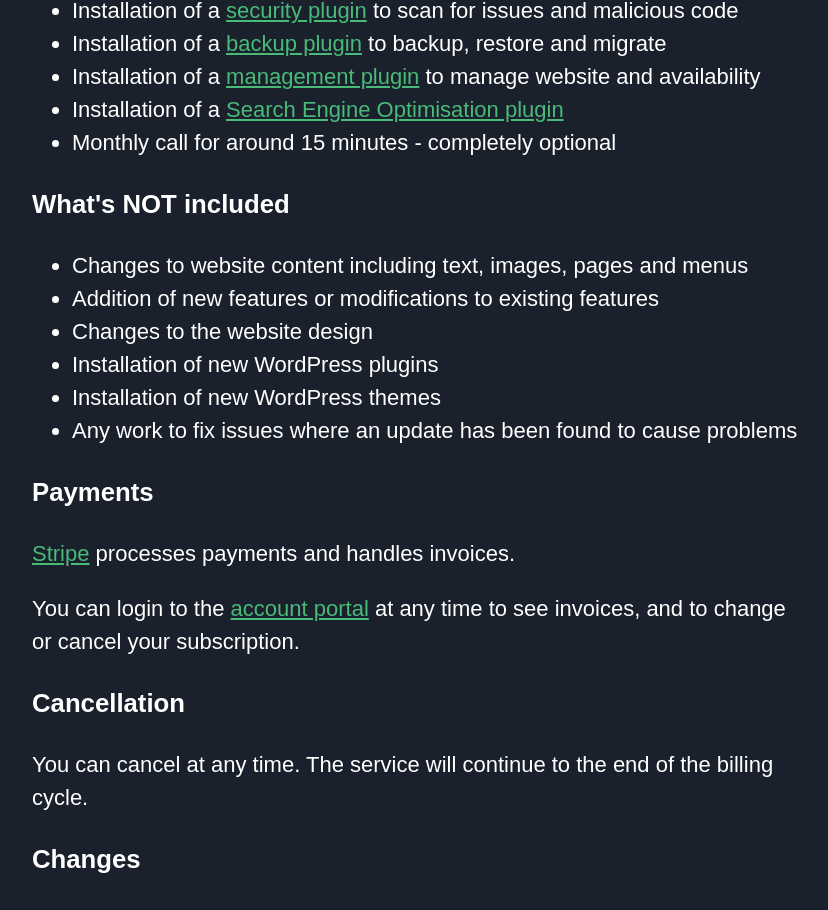
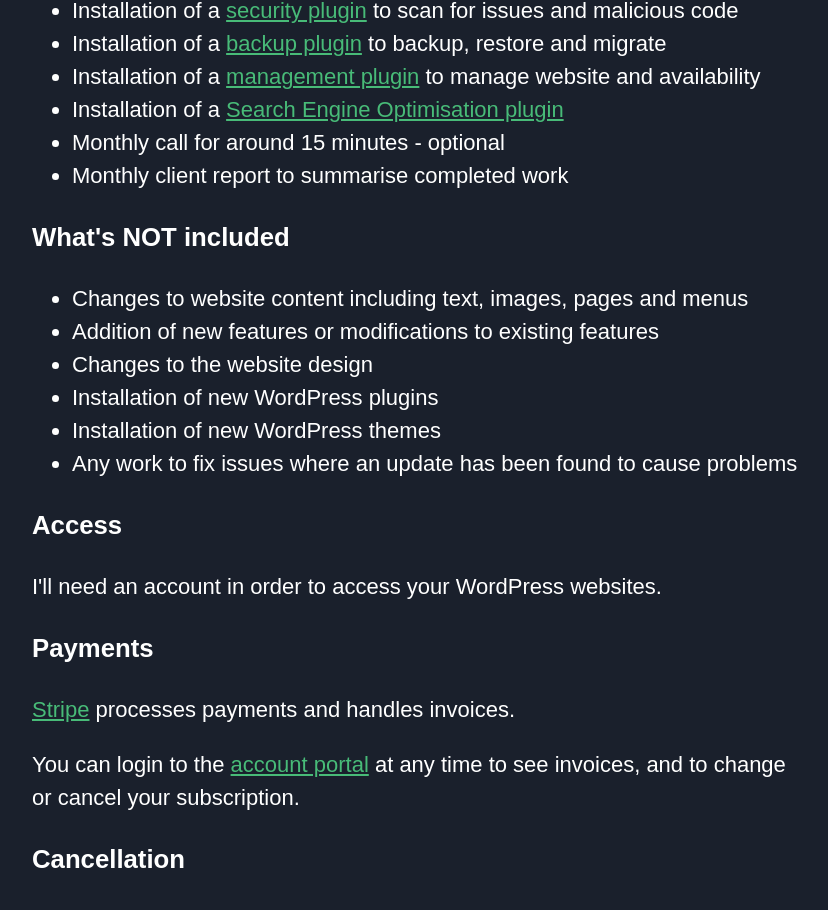
Before and after one commit to tarpey/jamestarpey, a Next.js app: page /wp-maintenance-terms in a window 1280 px wide. Shown: the part 916-1826 px from the top of the page, without its empty margins (224-1052 px from the left). Built offline with nearby package versions, Linux system fonts and the light colour scheme; a web font is replaced by a local one.

Commit message:
Updated terms

```diff
--- a/pages/wp-maintenance-terms.tsx
+++ b/pages/wp-maintenance-terms.tsx
@@ -65,7 +65,8 @@ export default function Home() {
               Search Engine Optimisation plugin
             </a>
           </li>
-          <li>Monthly call for around 15 minutes - completely optional</li>
+          <li>Monthly call for around 15 minutes - optional</li>
+          <li>Monthly client report to summarise completed work</li>
         </ul>
         <h3>What&apos;s NOT included</h3>
         <ul>
@@ -83,6 +84,13 @@ export default function Home() {
             problems
           </li>
         </ul>
+      </div>
+
+      <div>
+        <h3>Access</h3>
+        <p>
+          I&apos;ll need an account in order to access your WordPress websites.
+        </p>
       </div>
 
       <div>
```
